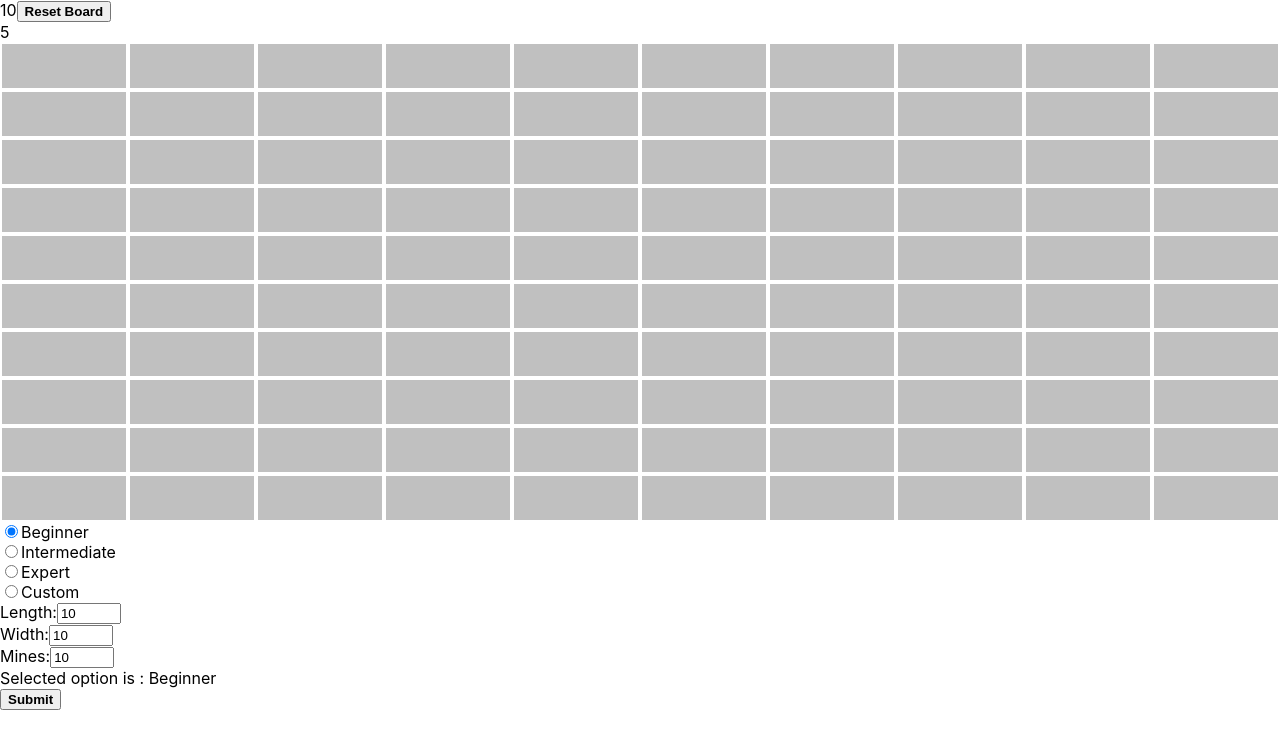
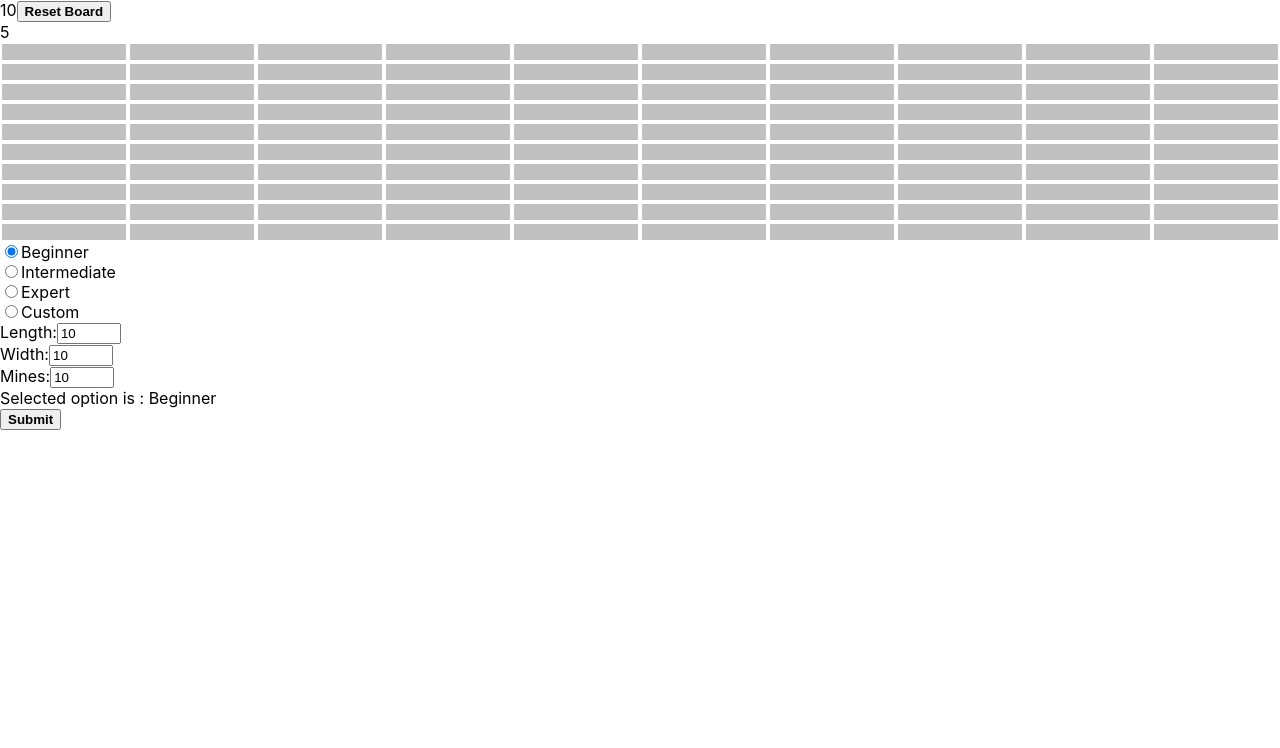
Before and after one commit to jsmithb117/minesweeper, a React (Create React App) app: page / in a window 1280 px wide. Shown: the top 748 px of the page. Built offline with nearby package versions, Linux system fonts and the light colour scheme.

Commit message:
Changes display value so as not to expose the mines in the html

```diff
--- a/src/features/displayValue.ts
+++ b/src/features/displayValue.ts
@@ -7,10 +7,10 @@ const displayValue = (piece: IPiece) => {
   if (piece.uncovered && !piece.isMine) {
     return piece.val;
   }
-  if (piece.isMine) {
-    return 'X';
-  }
-  return 'O';
+  // if (piece.isMine) {
+  //   return 'X';
+  // }
+  return '';
 };
 
 export default displayValue;
```
